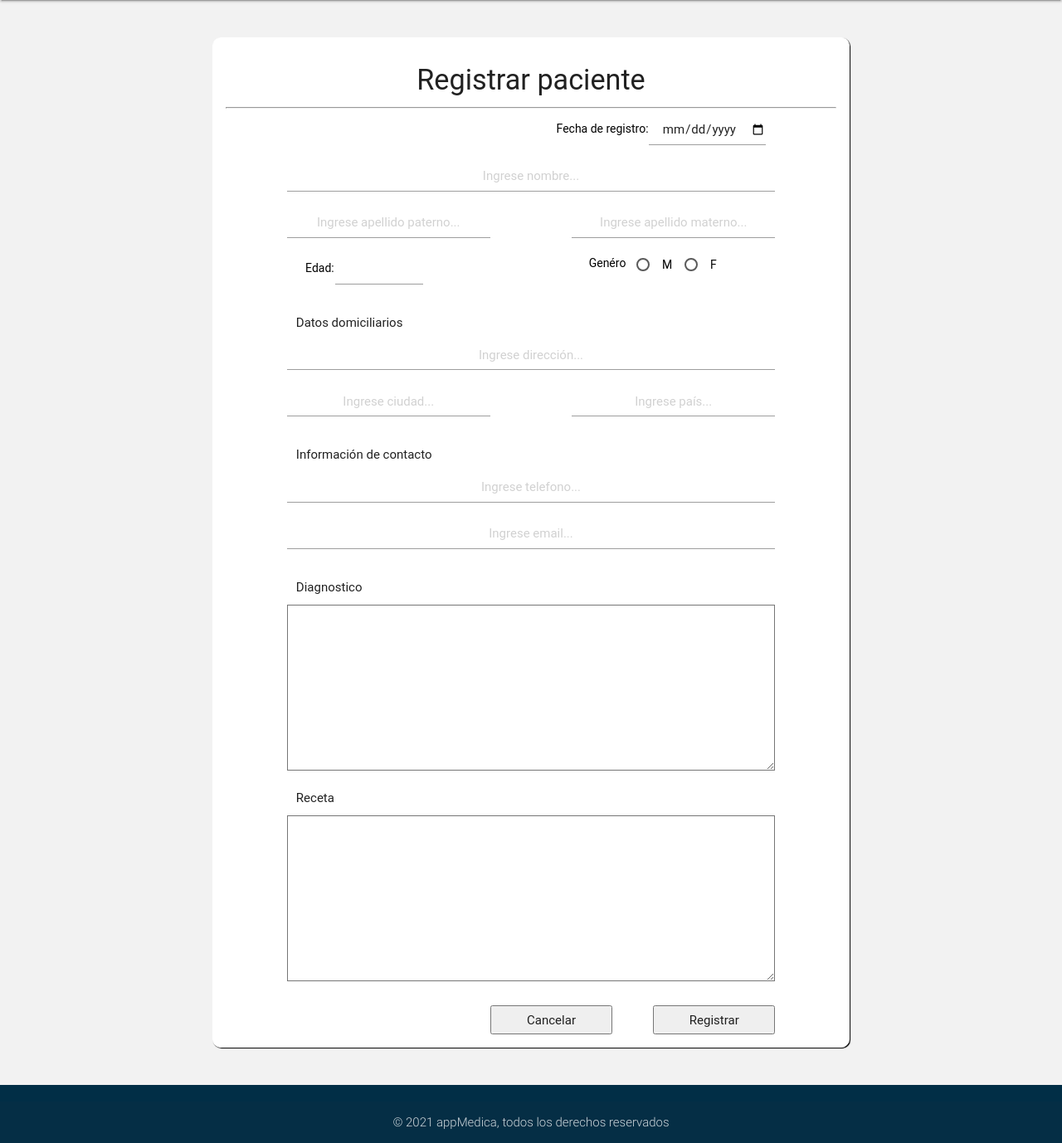
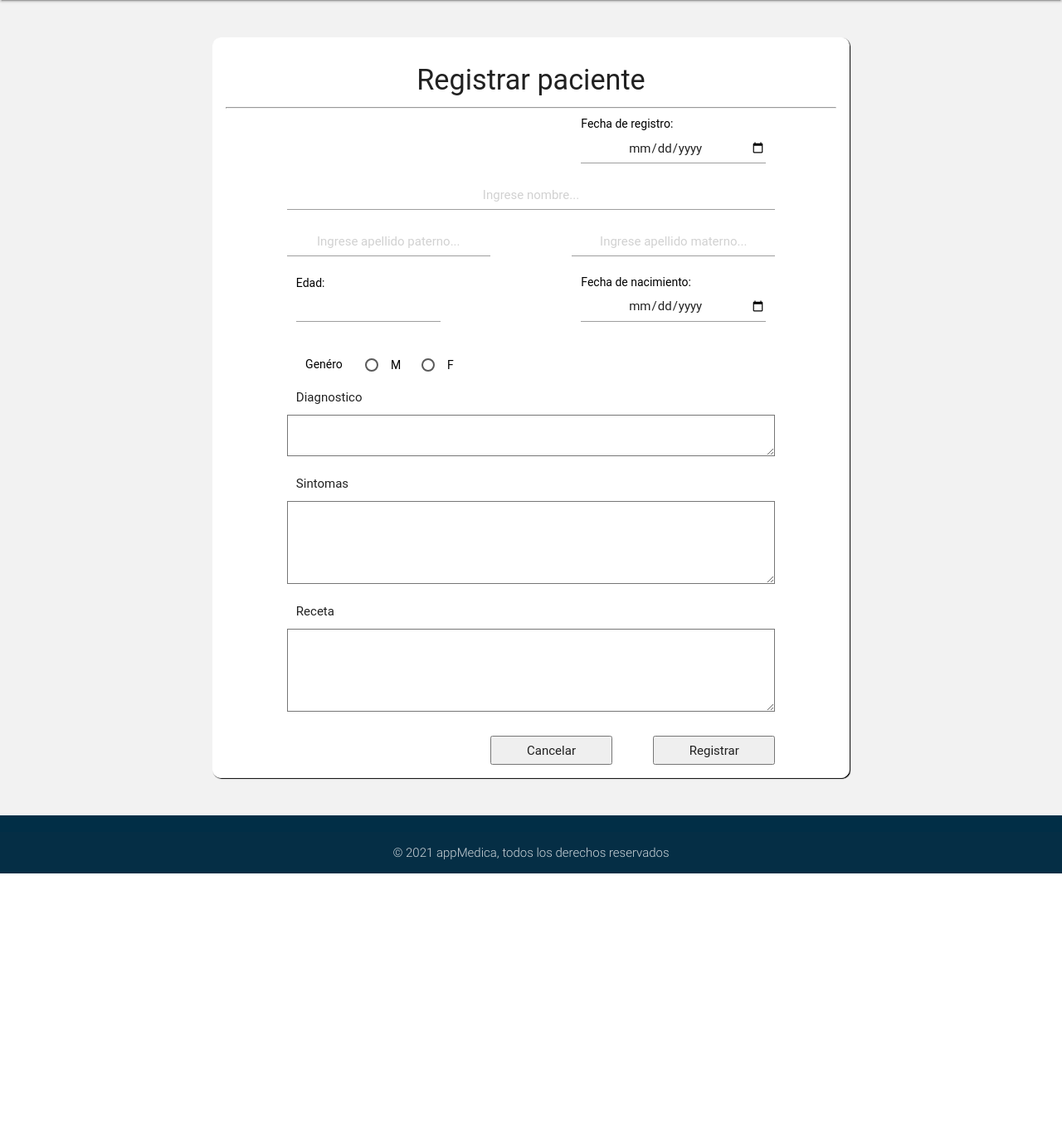
Before and after one commit to RicardoLeon15/AppMedico, a PHP site: page /agregarPaciente.php in a window 1280 px wide. Shown: the part 64-1442 px from the top of the page at 83% size. After the commit the page ends 1117 px from the top, so only its background shows below. Run offline with PHP 8.4, Linux system fonts and the light colour scheme; some libraries are stand-ins or nearby versions; some web fonts are replaced.

Commit message:
actualizarVistaAgregar

```diff
--- a/Vista/agregarPaciente.php
+++ b/Vista/agregarPaciente.php
@@ -37,18 +37,16 @@
     </style>
 
     <br><br>
+
 <div class="contenedorForm row">
          <h4 class="center-align">Registrar paciente</h4>
         <hr>
 
         <form id="registroPaciente">
 
-            <div id="Fecha" class="col s12">
-               <div class="col s9 right-align" style="padding: 5px 0 5px 0;">
-				    <label for="fecha">Fecha de registro:</label>
-                </div>
-                <input type="date" class="col s3 center-align" id="fechaRegistro" onclick="" placeholder="dd/mm/aa" class="mt-4 form-control">
-                <script src="https://code.jquery.com/jquery-3.3.1.slim.min.js" integrity="sha384-q8i/X+965DzO0rT7abK41JStQIAqVgRVzpbzo5smXKp4YfRvH+8abtTE1Pi6jizo" crossorigin="anonymous"></script>
+            <div class="col s5 push-s7">
+                     <label for="fechaRegitro">Fecha de registro:</label>
+                     <input type="date" placeholder="dd/mm/aa" id=fechaRegitro>
             </div>
 
             <input type="text" id="fname" name="firstname" placeholder="Ingrese nombre...">
@@ -56,22 +54,24 @@
             <input class="col s5 offset-s2" type="text" id="lname" name="lastname" placeholder="Ingrese apellido materno...">
 
 
-            <!--Ajuste de la edad y genero-->
-            <div class="edGenero col s12">
+            <!--Ajuste de la edad y fechaNacimiento-->
 
-                <div class="col s5">
-                    <div class="col s1 right-align" style="padding: 5px 0 5px 0;">
-				        <label for="fecha">Edad:</label>
+            <div class="row">
+                <div class="col s5 push-s7">
+                     <label for="fechaNacimiento">Fecha de nacimiento:</label>
+                     <input type="date" placeholder="dd/mm/aa" id=fechaNacimiento>
                 </div>
-                    <input class="col s3 offset-s1 right-align" style="width:50%;" type="number" min=0 max=100>
+                <div class="col s4 pull-s5">
+                <label for="edad">Edad:</label>
+                    <input type="number" min=0 max=100 id="edad">
+                </div>
            </div>
 
-
-                <div class="col s5 offset-s2">
+            <!---Sección del genero--->
+            <div class="col s12 m6">
                 <div class="col s3">
 				    <label for="hombre">Genéro</label>
                 </div>
-
                 <div class="col s1">
                     <input type="radio" id="masculino" name="genero" value="m">
 				    <label for="masculino">M</label>
@@ -82,29 +82,22 @@
 				    <label for="femenino">F</label>
                 </div>
             </div>
+            <!----------------------------->
 
+            <!---Sección del expediente medico-->
+            <p class="col s12">Diagnostico</p>
+            <textarea name="diagnostico" style="height:50px;">
+            </textarea>
 
-			</div>
-
-            <p class="col s12">Datos domiciliarios</p>
-            <input class="" type="text" id="direccion" name="Direccion" placeholder="Ingrese dirección...">
-
-            <input class="col s5" type="text" id="ciudad" name="Ciudad" placeholder="Ingrese ciudad...">
-            <input class="col s5 offset-s2" type="text" id="pais" name="Pais" placeholder="Ingrese país...">
-
-            <p class="col s12">Información de contacto</p>
-            <input class="col s12" type="text" id="telefono" name="Telefono" placeholder="Ingrese telefono...">
-            <input class="col s12" type="text" id="email" name="Email" placeholder="Ingrese email...">
-
-            <p class="col s12">Diagnostico</p>
-            <textarea name="diagnostico" style="height:200px;">
+            <p class="col s12">Sintomas</p>
+            <textarea name="diagnostico" style="height:100px;">
             </textarea>
 
             <p class="col s12">Receta</p>
-            <textarea name="receta" style="height:200px;">
+            <textarea name="receta" style="height:100px;">
             </textarea>
             <br><br>
-
+            <!----------------------------------->
 
             <input type="submit" value="Cancelar" class="col s3 offset-s5">
             <input type="submit" value="Registrar" class="col s3 offset-s1">
```
Lines whose indentation alone changed are shown as unchanged.
